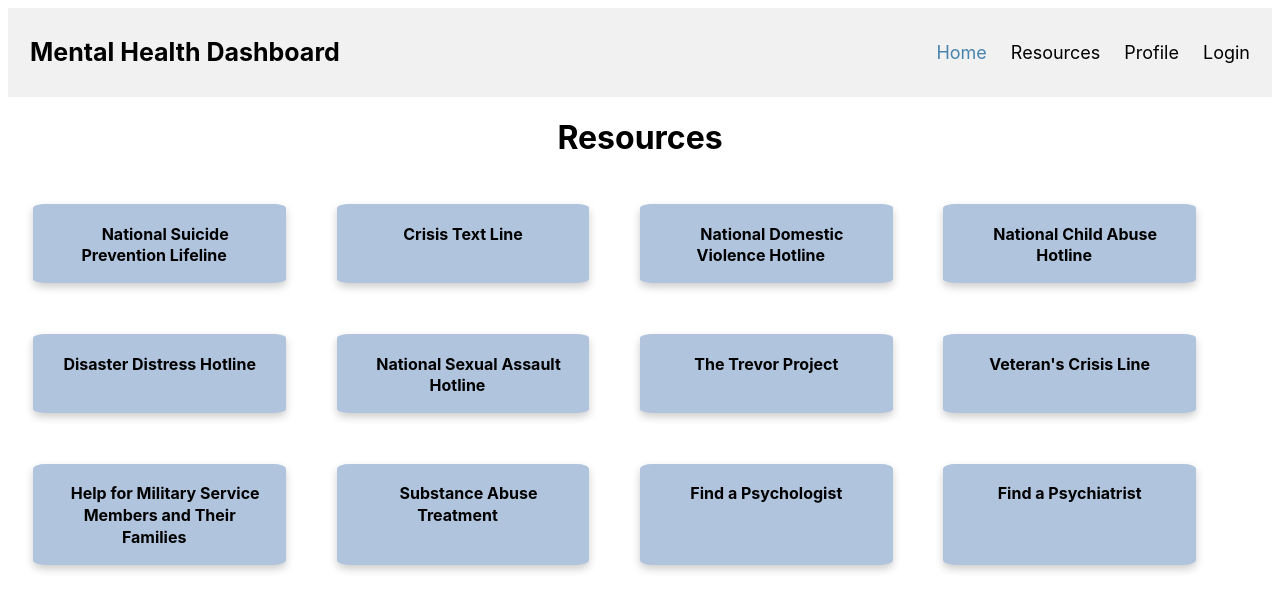
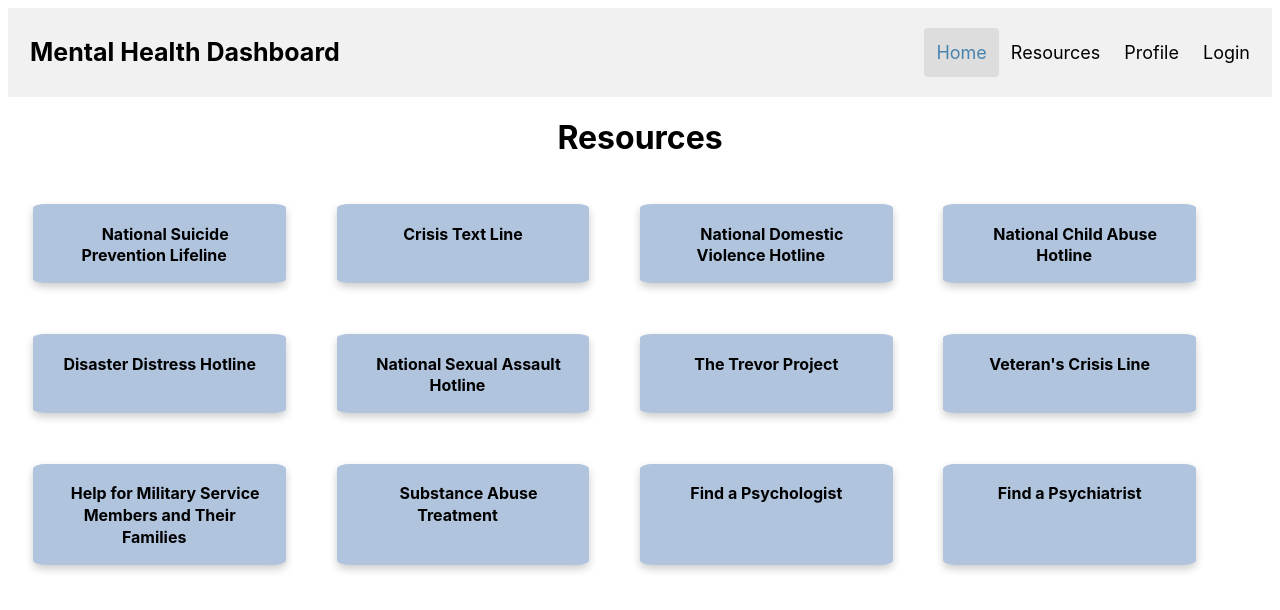
Before and after one commit to comp426-2022-spring/a99-taygeta, a website: page resources.html in a window 1280 px wide. In both pictures the pointer is over the link "Home". Drawn offline with Linux system fonts and the light colour scheme.

Commit message:
working resource

```diff
--- a/css/styles.css
+++ b/css/styles.css
@@ -112,7 +112,7 @@
 }
 
 .header a.active:hover {
-  background-color: #f1f1f1;
+  background-color: #ddd;
   color: #4783ad
 }
 
```
Also changed, not shown: resources.html (+1 -0 lines).
